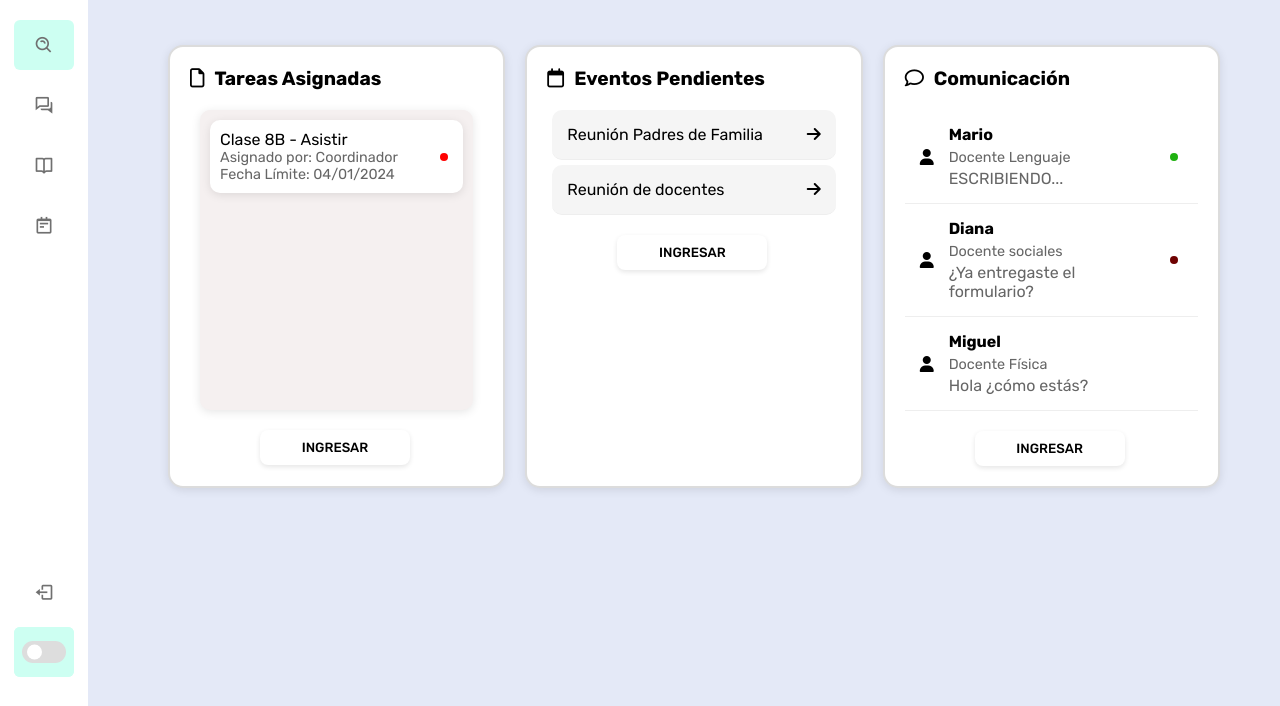
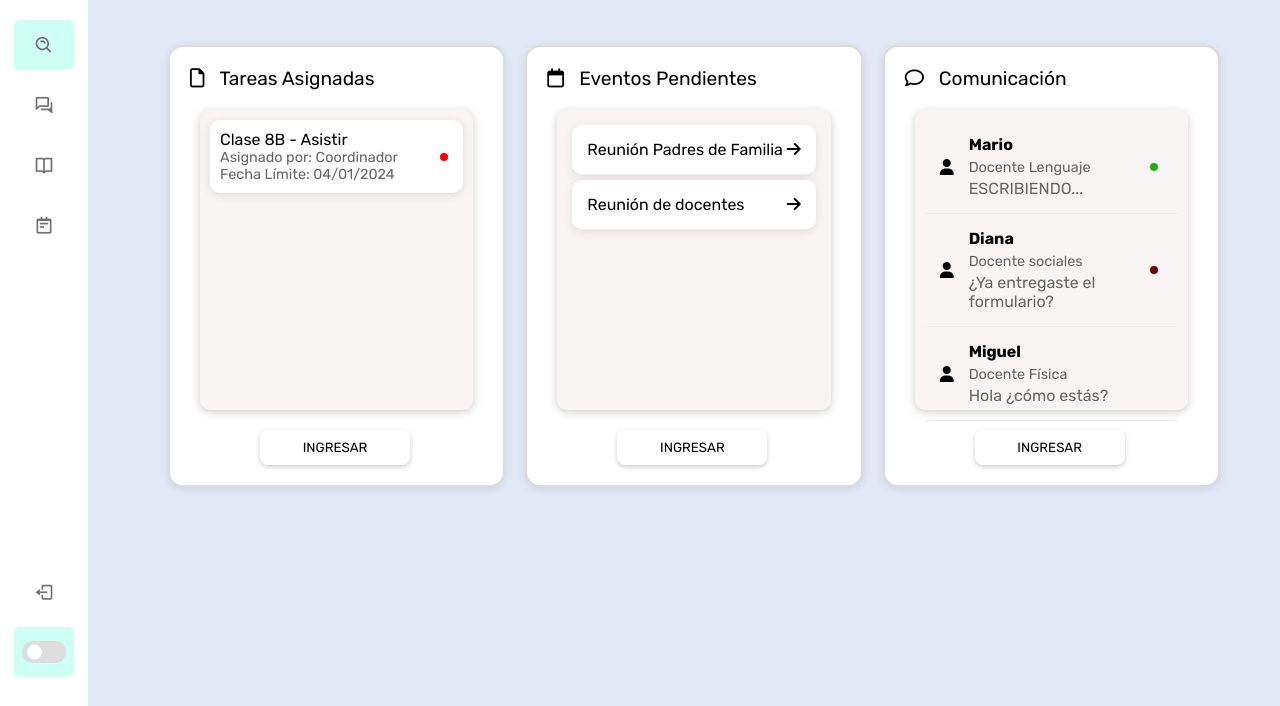
Before and after one commit to Nico08ben/C-Edu, a PHP site: page /Docente/Home/index.html in a window 1280 px wide. Shown: the part 75-781 px from the top of the page. Run offline with PHP 8.4, Linux system fonts and the light colour scheme.

Commit message:
terminado div card

```diff
--- a/Docente/Home/inciodocentess.css
+++ b/Docente/Home/inciodocentess.css
@@ -169,15 +169,16 @@ body.dark {
     right: 30px;
 }
 .div-card{
-    background-color: #f5f0f0;
+    background-color: #f9f5f5;
     width: auto;
     height: 300px;
     border-radius: 10px;
     margin: 10px;
     padding: 10px;
-    box-shadow: 0 2px 10px rgba(0,0,0,0.1);
+    box-shadow: 0 2px 10px rgba(0,0,0,0.2);
 
 }
+
 
 /* Estilos de las tarjetas */
 .card {
@@ -200,13 +201,13 @@ body.dark {
     /* Alinear elementos */
     align-items: center;
     /* Establecer espacio entre elementos */
-    gap: 10px;
+    gap: 15px;
     /* Establecer margen inferior */
     margin-bottom: 20px;
     /* Establecer tamaño de fuente */
     font-size: 1.2rem;
     /* Establecer peso de fuente */
-    font-weight: bold;
+    font-weight: 400;
 }
 
 /* Estilos del elemento de tarea */
@@ -252,6 +253,7 @@ body.dark {
 
 /* Estilos del elemento de evento */
 .event-item {
+
     /* Utilizar flexbox para layout */
     display: flex;
     /* Alinear elementos */
@@ -266,7 +268,9 @@ body.dark {
     /* Establecer borde inferior */
     border-bottom: 1px solid #eee;
     /* Establecer color de fondo */
-    background-color: #F5F5F5;
+    background-color: #ffffff;
+    box-shadow: 0 2px 10px rgba(0,0,0,0.1);
+
 }
 /* Estilos del elemento de chat */
 .chat-item {
@@ -352,6 +356,7 @@ body.dark {
 /* Estilos del botón de ingreso */
 .btn-ingresar {
     font-family: "Rubik", serif;
+    font-weight: 400;
 
     /* Establecer visualización como bloque */
     display: block;
@@ -370,9 +375,8 @@ body.dark {
     /* Cambiar cursor al pasar el mouse */
     cursor: pointer;
     /* Establecer peso de fuente */
-    font-weight: 500;
     /* Establecer sombra */
-    box-shadow: 0 2px 5px rgba(0,0,0,0.1);
+    box-shadow: 0 2px 5px rgba(0,0,0,0.2);
     align-items: center;
     text-align: center;
     position: relative;
--- a/Docente/Home/index.html
+++ b/Docente/Home/index.html
@@ -109,6 +109,7 @@
                     <div class="card-header">
                         <i class="fa-regular fa-calendar"></i></i> Eventos Pendientes
                     </div>
+                    <div class="div-card">
                         <div class="event-item">
                             <div>Reunión Padres de Familia</div>
                             <span><i class="fa-solid fa-arrow-right"></i></span>
@@ -117,6 +118,9 @@
                             <div>Reunión de docentes</div>
                             <span><i class="fa-solid fa-arrow-right"></i></span>
                         </div>
+
+                    </div>
+
                     <button class="btn-ingresar">INGRESAR</button>
                 </div>
 
@@ -124,6 +128,7 @@
                     <div class="card-header">
                         <i class="fa-regular fa-comment"></i> Comunicación
                     </div>
+                    <div class="div-card">
                         <div class="chat-item">
                             <i class="fa-solid fa-user"></i>
                             <div class="chat-content">
@@ -151,6 +156,9 @@
                             </div>
                             <div class="status-dot.gray"></div>
                         </div>
+
+                    </div>
+
                     <button class="btn-ingresar">INGRESAR</button>
                 </div>
             </div>
```
Lines whose indentation alone changed are shown as unchanged.
